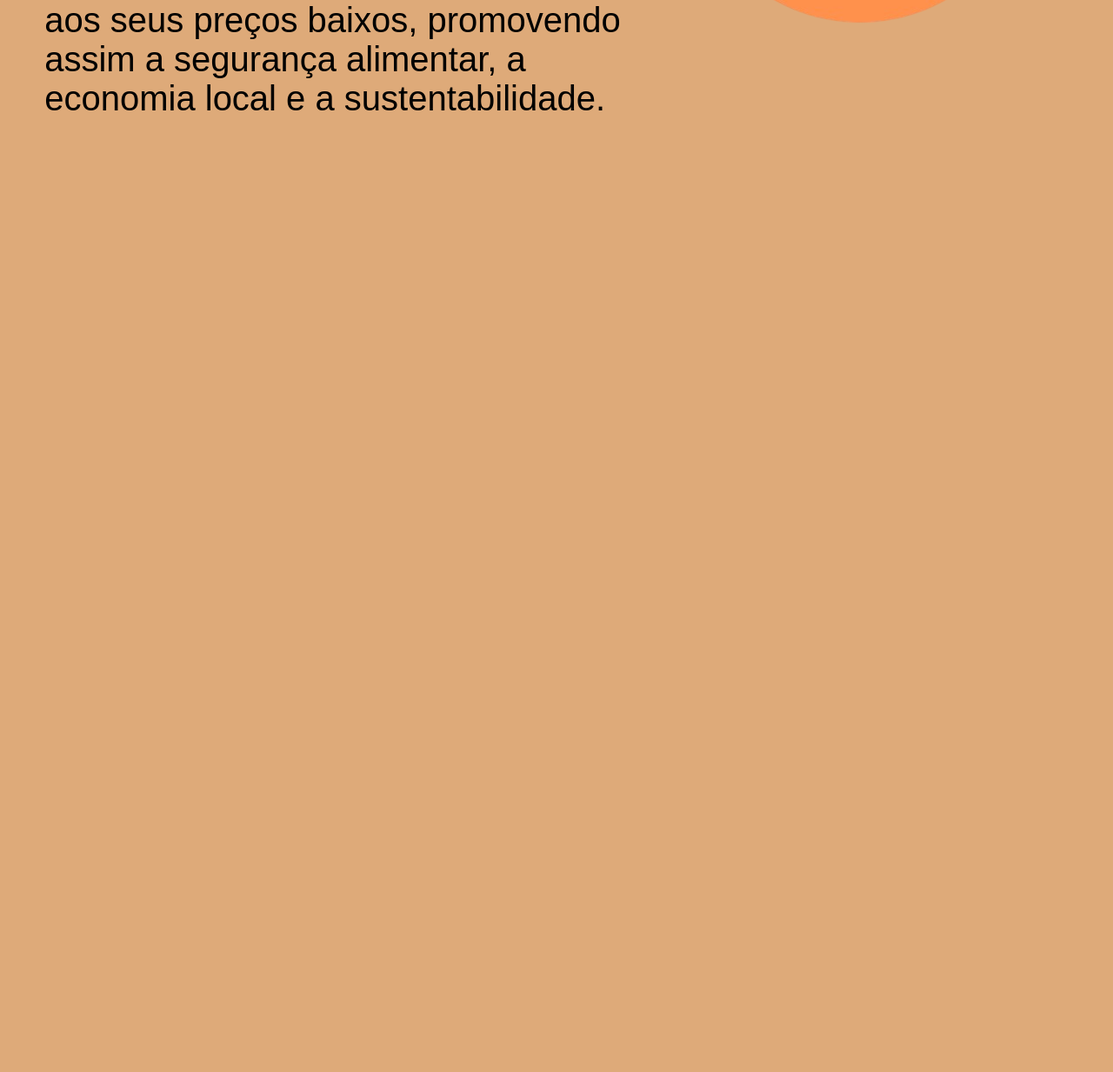
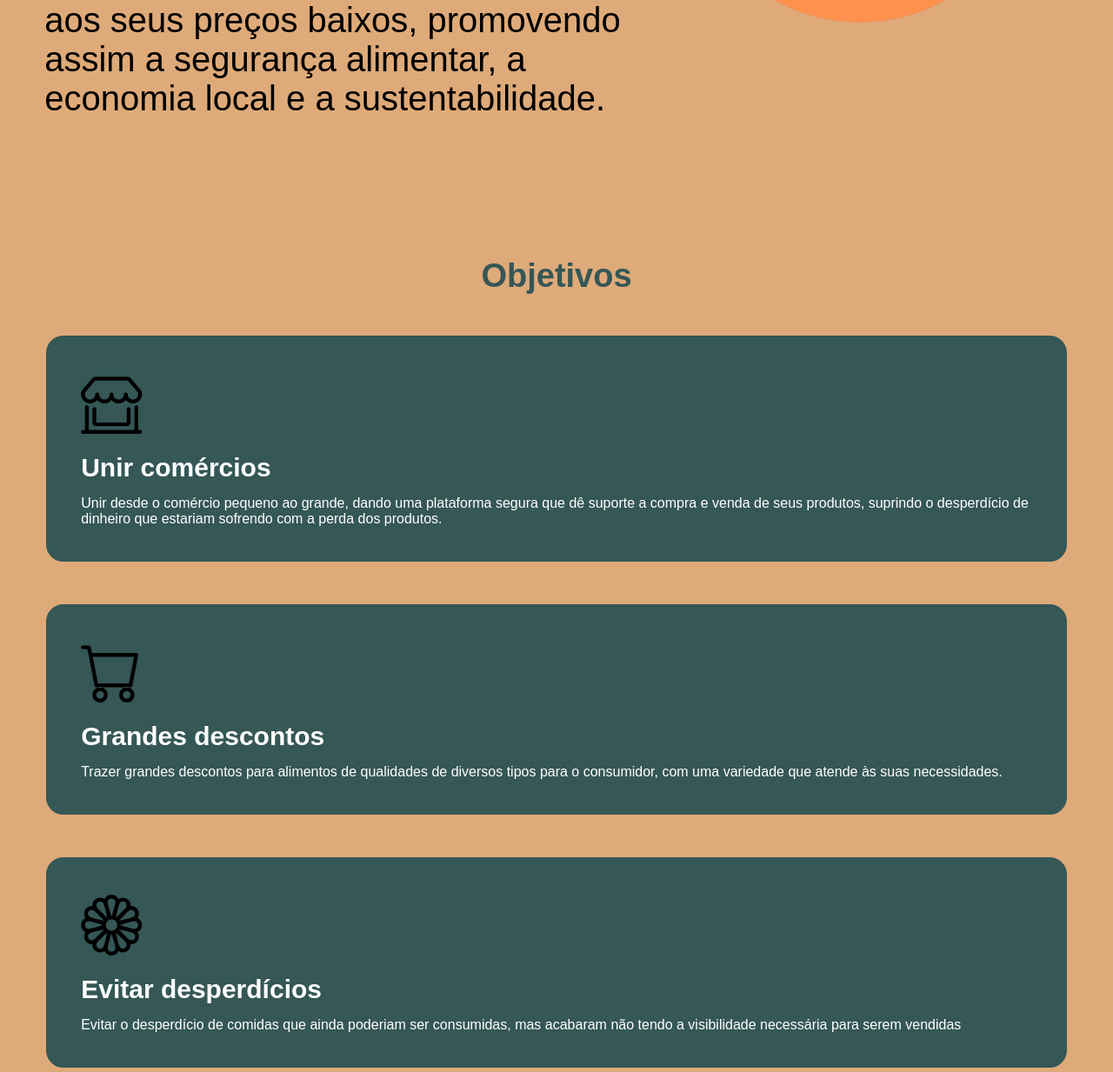
Before and after one commit to tomatokirayuu/ProjectFoodHope, a plain HTML site: page home.html in a window 1280 px wide. Shown: the part 619-1852 px from the top of the page at 87% size. Before the commit the page ends 875 px from the top, so only its background shows below. Drawn offline with nearby package versions, Linux system fonts and the light colour scheme.

Commit message:
Objetivos
Arrumando o css dos objetivos

```diff
--- a/css/home/inicio.css
+++ b/css/home/inicio.css
@@ -19,7 +19,7 @@ section.inicio.flex{
 }
 
 .inicio h1{
-    color: rgb(53, 87, 86);
+    color: #355756;
     font-size: 42px;
     line-height: 40px;
 }
--- a/css/home/main.css
+++ b/css/home/main.css
@@ -7,7 +7,4 @@
 
 body{
     background-color: #DEAA79;
-    color: #fff;
-    display: flex;
-    flex-direction: row;
 }
--- a/css/home/objetivos.css
+++ b/css/home/objetivos.css
@@ -1,56 +1,42 @@
-#objetivos{
-    width: 100%;
-    background-color: #254e58;
-    font-family:'Arial', sans-serif;
-    padding: 50px 370px;
-    display: flex;
-    flex-direction: column;
-    justify-content: center; /* Centraliza verticalmente */
-    align-items: center;     /* Centraliza horizontalmente */
-    }
+section.objetivos{
+    padding: 40px 4%;
+    display: flexbox;
+    box-sizing: border-box;
 
-#objetivos h1 {
-    font-size: 45px;
-    padding-bottom: 50px;
-    color: #fff;
-    padding-top: 100px;
 }
 
-#objetivos h2 {
-    font-size: 37px;
+section.objetivos .flexbox{
+    gap: 60px;
 }
 
-.objetivosBlocos div {
-    align-self: center;
+h2.tituloobj{
+    color: #355756;
+    font-size: 38px;
+    text-align: center;
 }
 
-.objetivosBlocos > div{
-    width: 100%;
-    height: 270px;
-    background-color: #112d32;
-    color: aliceblue;
-    display: flex;
-    flex-direction: row;  /* Altera para coluna para alinhar h3 e p */
-    align-items: center;
-    gap: 2%;
-    padding: 30px;
-    border-top: 5px solid #88bdbc;
-    border-radius: 30px;
-    background: linear-gradient(130deg, var(#112d32) 0%, #254e58 50%, #88bdbc 100%);
-    transition: all .5s;
+.objetivos .especialidades-box{
+    color: #fff;
+    padding: 40px;
+    border: 2px solid #DEAA79;
+    margin-top: 45px;
+    border-radius: 22px;
+    background-color: #355756;
+    transition: 1.2s;
+
 }
 
-.objetivosBlocos > div:hover{
-    transform: scale(1.1);
+.objetivos .especialidades-box:hover{
+    transform: scale(1.05);
+    box-shadow: 0 0 8px #ffffff42;
 }
 
-/* Estilo do h3 e P */
-.objetivosBlocos > div h3 {
-    font-size: 20px;
-    margin-bottom: 10px;
+.objetivos .especialidades-box i{
+    font-size: 70px;
+    color: #000;
 }
 
-.objetivosBlocos > div p {
-    font-size: 14px;
-    line-height: 1.5;
+.objetivos .especialidades-box h3{
+    font-size:30px;
+    margin: 15px 0;
 }
--- a/home.html
+++ b/home.html
@@ -6,6 +6,7 @@
     <title>Food Hope</title>
     <link rel="stylesheet" href="css/home/main.css">
     <link rel="shortcut icon" href="./img/logo foodhope.png" type="image/x-icon">
+    <link rel="stylesheet" href="https://cdn.jsdelivr.net/npm/bootstrap-icons@1.11.3/font/bootstrap-icons.min.css">
 </head>
 <body>
     <!--nav -->
@@ -14,7 +15,6 @@
             <img src="img/logo foodhope.png" alt="Logo da empresa FoodHope">
             <ul>
                 <li><a href="#inicio">Início</a></li>
-                <li><a href="#ods">ODS</a></li>
                 <li><a href="#objetivos">Objetivos</a></li>
                 <li><a href="#contato">Contato</a></li>
                 <li><a href="./login.html">Login</a></li>
@@ -24,7 +24,8 @@
 
     <!--section da home-->
     <main>
-    <section class="inicio">
+
+    <section class="inicio" id="inicio">
         <div id="quemSomos">
             <div class="flex">
                 <div class="txt-topo-site">
@@ -45,55 +46,41 @@
     </section>
 </main>
 
-    <!--section da ods-->
-    <!-- <section id="ods">
 
-    </section> -->
-
-    <!--section dos objetivos-->
-    <!-- <section id="objetivos">
-        <div class="objetivosBlocos">
-            <div class="blocoUm"> -->
-                    <!--colocar imagem que resuma esse bloco-->
-                    <!-- <img src="" alt="">
+          <section class="objetivos" id="objetivos">
+            <div class="interface">
+                <h2 class="tituloobj" >Objetivos</h2>
+                <div class="flexbox">
+                    <div class="especialidades-box">
+                        <i class="bi bi-shop-window"></i>
                         <h3>Unir comércios</h3>
                         <p>Unir desde o comércio pequeno ao grande, dando uma plataforma segura que dê suporte a compra e venda de seus
                             produtos, suprindo o desperdício de dinheiro que estariam sofrendo com a perda dos produtos.</p>
                     </div>
-
-            <div id="objetivosBlocos"> -->
-                <!--colocar imagem que resuma esse bloco-->
-                <!-- <img src="" alt="">
-                <div class="blocoDois">
+                    <div class="especialidades-box">
+                        <i class="bi bi-cart"></i>
                         <h3>Grandes descontos</h3>
                         <p>Trazer grandes descontos para alimentos de qualidades de diversos tipos para o consumidor, com uma variedade que
                             atende às suas necessidades.</p>
                     </div>
-            </div>
-
-            <div id="objetivosBlocos"> -->
-                <!--colocar imagem que resuma esse bloco-->
-                <!-- <img src="" alt="">
-                <div class="blocoTres">
-                    <h3>Evitar disperdicio</h3>
+                    <div class="especialidades-box">
+                        <i class="bi bi-flower1"></i>
+                        <h3>Evitar desperdícios</h3>
                         <p>Evitar o desperdício de comidas que ainda poderiam ser consumidas, mas acabaram não tendo a visibilidade necessária
                             para serem vendidas</p>
                     </div>
-            </div>
-
-            <div id="objetivosBlocos"> -->
-                <!--colocar imagem que resuma esse bloco-->
-                <!-- <img src="" alt="">
-                <div class="blocoQuatro">
-                    <h3>Conectar com ONGs</h3>
+                    <div class="especialidades-box">
+                        <i class="bi bi-globe"></i>
+                        <h3>Conectar com ongs</h3>
                         <p>Conectar comércios da grande Florianópolis com ONGS de pessoas com algum estado de vulnerabilidade alimentar,
                             fornecendo comidas mais acessíveis e de qualidade.</p>
                     </div>
                 </div>
-        </div>
-    </section> -->
-<!--
-    <section id="contato">
+
+            </div> <!--Interface-->
+          </section> <!--Especialidades-->
+
+     <!-- <section id="contato">
         <h1>Entre em Contato!</h1>
         <form action="Link de dados formulario" method="get">
             <div>
@@ -126,7 +113,7 @@
                 <li><a target="_blank" href="https://www.youtube.com/"><i class="bi bi-youtube"></i></a></li>
                 <li><a target="_blank" href="https://br.linkedin.com/"><i class="bi bi-linkedin"></i></a></li>
             </ul>
-        </div>
-    </footer> -->
+        </div> -->
+    </footer> --> -->
 </body>
 </html>
```
Lines whose indentation alone changed are shown as unchanged.
